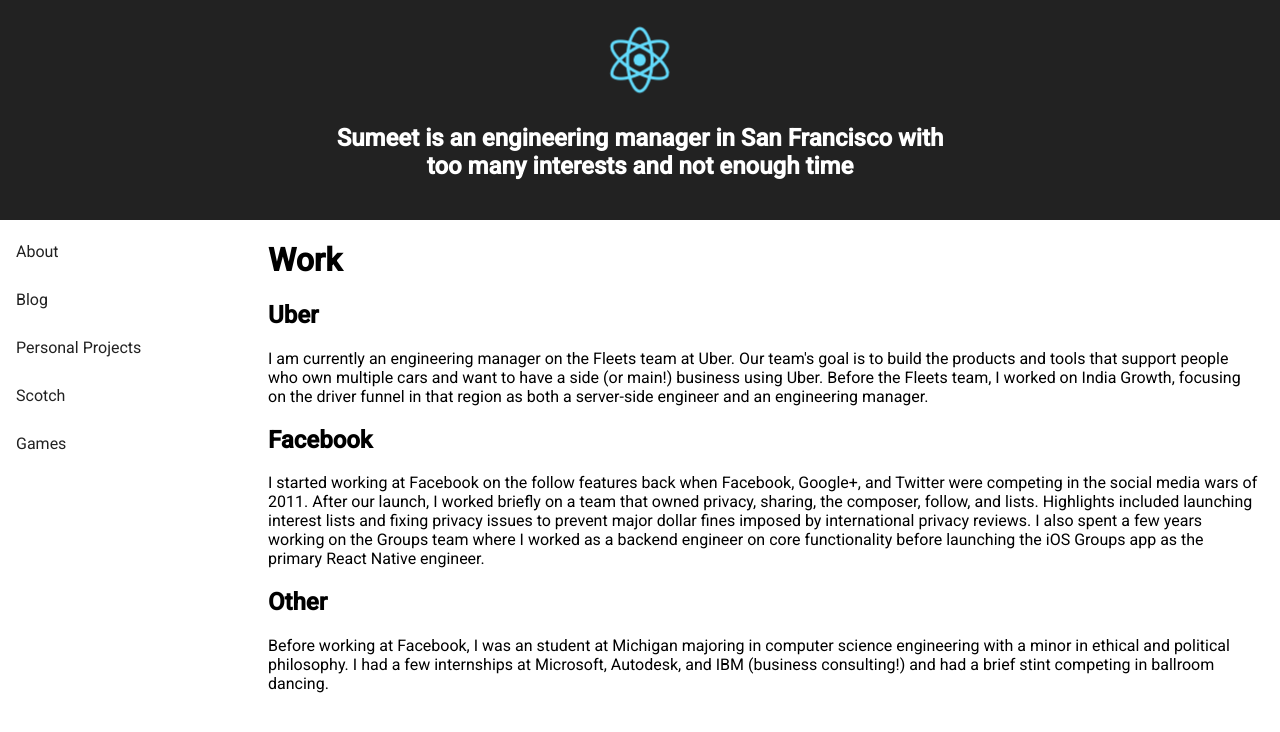
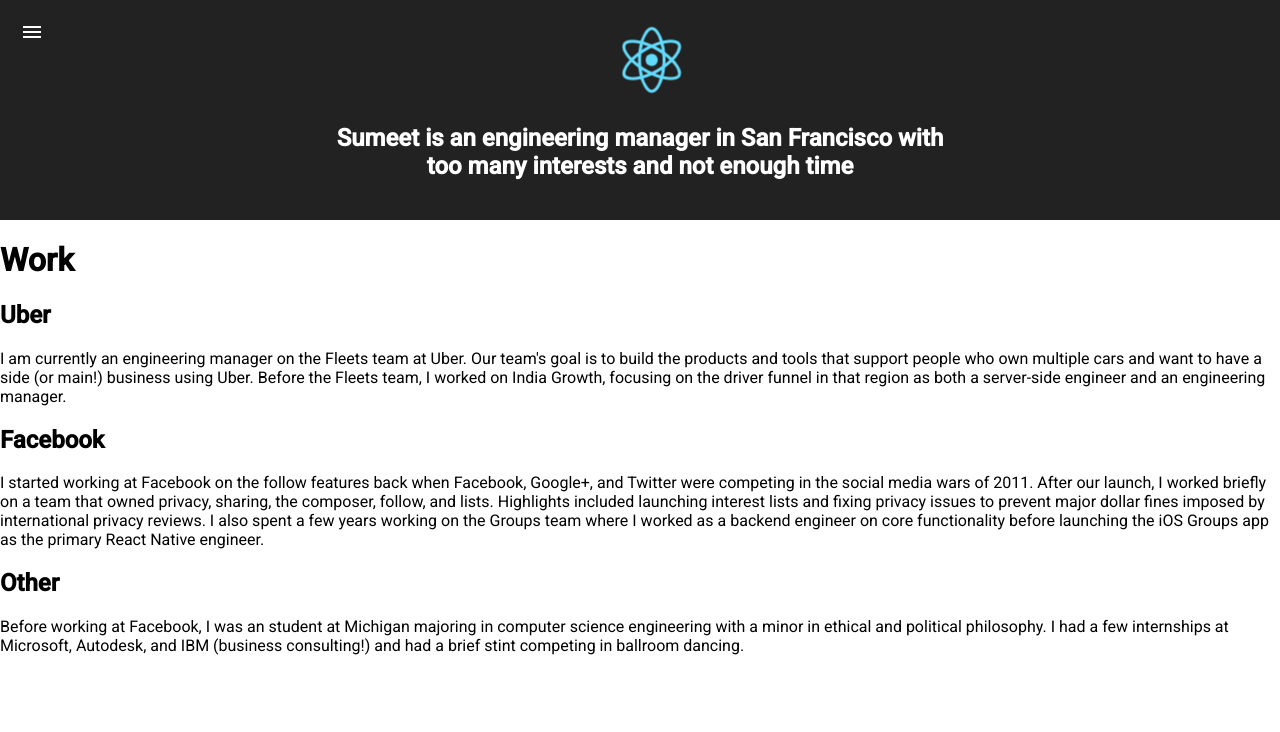
Before and after one commit to sumeetv/Focus, a React (Create React App) app: page / in a window 1280 px wide. Shown: the top 732 px of the page. Built offline with nearby package versions, Linux system fonts and the light colour scheme.

Commit message:
Add left nav to design
Summary: The permanent side bar with all the items was takign too much
permanent space, and it also made for strange centering rules. Moving
to a more modern menu seems like a better design choice

Test Plan: View page

Author: sumeetv

Reviewers:

```diff
--- a/public/index.html
+++ b/public/index.html
@@ -5,6 +5,7 @@
     <meta name="viewport" content="width=device-width, initial-scale=1">
     <link rel="shortcut icon" href="%PUBLIC_URL%/favicon.ico">
     <link href="https://fonts.googleapis.com/css?family=Roboto:300,400,500" rel="stylesheet">
+    <link href="https://fonts.googleapis.com/icon?family=Material+Icons" rel="stylesheet">
     <!--
       Notice the use of %PUBLIC_URL% in the tag above.
       It will be replaced with the URL of the `public` folder during the build.
--- a/src/App.css
+++ b/src/App.css
@@ -24,20 +24,13 @@
   width: 50%;
 }
 
-.App-container {
+.App-content-container {
   display: flex;
   flex-direction: row;
 
   min-height: 400px;
 }
 
-.App-index {
-  max-width: 320px;
-  text-align: left;
-  width: 20%;
+.Menu-icon-container {
+  float: left;
 }
-
-.App-content {
-  padding: 0px 20px;
-  width: 80%
-}
--- a/src/App.js
+++ b/src/App.js
@@ -1,9 +1,11 @@
 import React, { Component } from 'react';
 
+import Drawer from 'material-ui/Drawer';
 import {
   List,
   ListItem
 } from 'material-ui/List';
+import MenuItem from 'material-ui/MenuItem';
 import MuiThemeProvider from 'material-ui/styles/MuiThemeProvider';
 import {
   BrowserRouter as Router,
@@ -17,11 +19,101 @@
 
 import './App.css';
 
+const SITE_SECTIONS = {
+  ABOUT: 'ABOUT',
+  BLOG: 'BLOG',
+  PROJECTS: 'PROJECTS',
+  SCOTCH: 'SCOTCH',
+  GAMES: 'GAMES'
+};
+
 class App extends Component {
+
+  constructor(props) {
+    super(props);
+    this.state = {
+      menuOpen: false
+    };
+
+    this.openMenu = this.openMenu.bind(this);
+    this.closeMenu = this.closeMenu.bind(this);
+  }
+
+  openMenu() {
+    if (!this.state.menuOpen) {
+      this.setState({
+        menuOpen: true
+      });
+    }
+  };
+
+  closeMenu() {
+    if (this.state.menuOpen) {
+      this.setState({
+        menuOpen: false
+      });
+    }
+  }
+
+  getLinkForSection(section) {
+    switch (section) {
+      case SITE_SECTIONS.ABOUT:
+        return '/about';
+      case SITE_SECTIONS.BLOG:
+        return '/blog';
+      case SITE_SECTIONS.PROJECTS:
+        return '/projects';
+      case SITE_SECTIONS.SCOTCH:
+        return '/scotch';
+      case SITE_SECTIONS.GAMES:
+        return '/games';
+      default:
+        return '/';
+    }
+  }
+
+  getTextForSection(section) {
+    switch (section) {
+      case SITE_SECTIONS.ABOUT:
+        return 'About';
+      case SITE_SECTIONS.BLOG:
+        return 'Blog';
+      case SITE_SECTIONS.PROJECTS:
+        return 'Projects';
+      case SITE_SECTIONS.SCOTCH:
+        return 'Scotch';
+      case SITE_SECTIONS.GAMES:
+        return 'Games';
+      default:
+        return '';
+    }
+  }
+
+  renderMenu() {
+    var menuItems = [];
+    for (let section in SITE_SECTIONS) {
+      menuItems.push(
+        <MenuItem
+          containerElement={<Link to={(this.getTextForSection(section))} />}
+          primaryText={this.getTextForSection(section)} />
+      );
+    }
+    return (
+      <Drawer open={this.state.menuOpen}>
+        {menuItems}
+      </Drawer>
+    );
+  };
+
   renderHeader() {
     return (
       <div className="App-header">
+        <span>
+          <div className="Menu-icon-container" onClick={this.openMenu}>
+            <i className="material-icons">menu</i>
+          </div>
           <img src={logo} className="App-logo" alt="logo" />
+        </span>
         <div className="App-title-container">
           <h2 className="App-title">
             {"Sumeet is an engineering manager in San Francisco \
@@ -32,34 +124,20 @@
     );
   }
 
-  renderNav() {
-    return(
-      <List className="App-index">
-        <ListItem
-          primaryText="About"
-          containerElement={<Link to="/about" />} />
-        <ListItem primaryText="Blog" />
-        <ListItem primaryText="Personal Projects" />
-        <ListItem primaryText="Scotch" />
-        <ListItem
-          primaryText="Games"
-          containerElement={<Link to="/games" />} />
-      </List>
-    );
-  }
-
   render() {
     return (
       <Router>
         <MuiThemeProvider>
           <div className="App">
+            {this.renderMenu()}
+            <div className="App-container" onClick={this.closeMenu}>
               {this.renderHeader()}
-            <div className="App-container">
-              {this.renderNav()}
+              <div className="App-content-container">
                 <div className="App-content">
                   <Route exact path="/" component={AboutPage} />
                   <Route path="/about" component={AboutPage} />
                   <Route path="/games" component={GamesPage} />
+                </div>
               </div>
             </div>
           </div>
```
Lines whose indentation alone changed are shown as unchanged.
